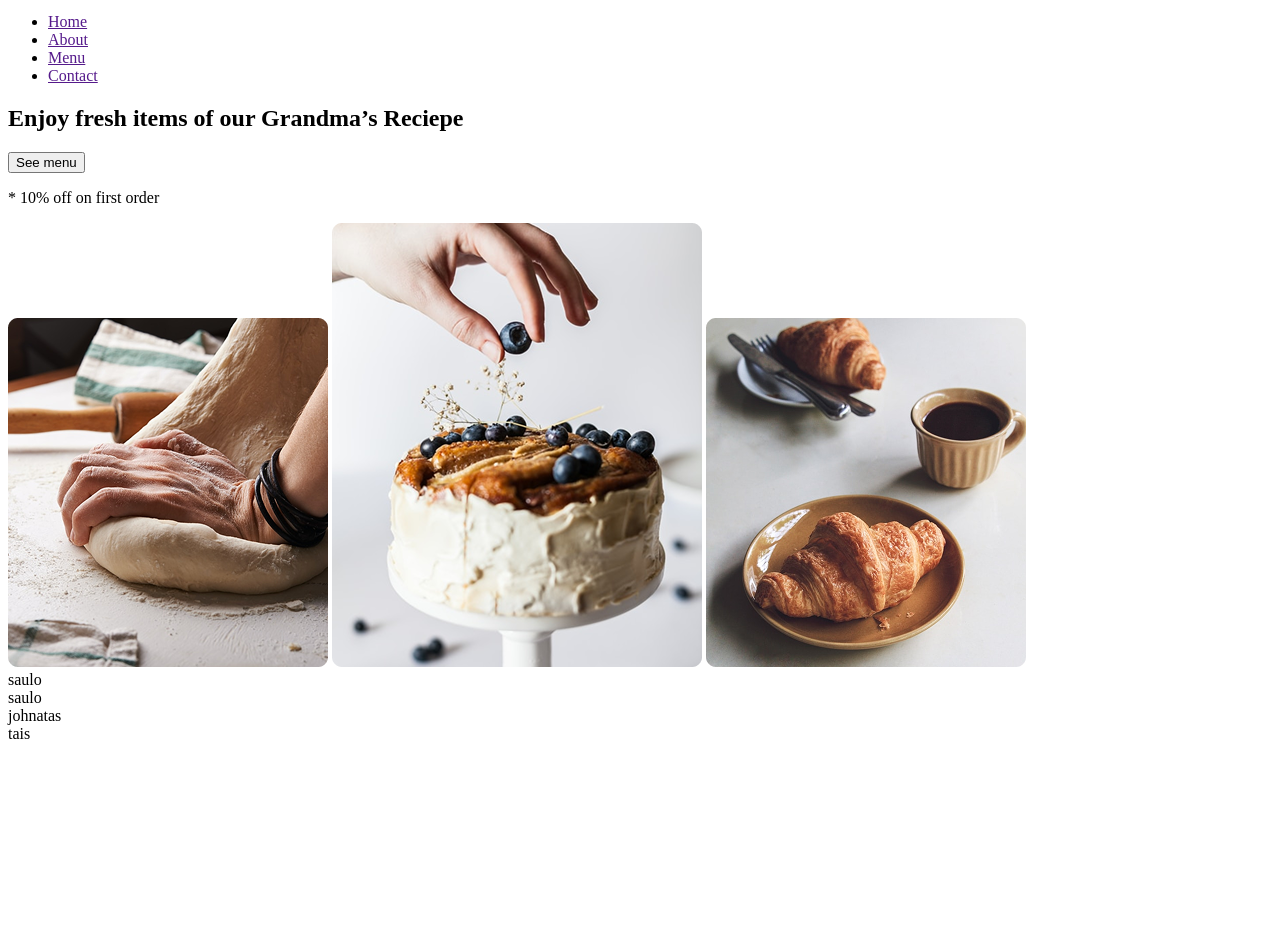
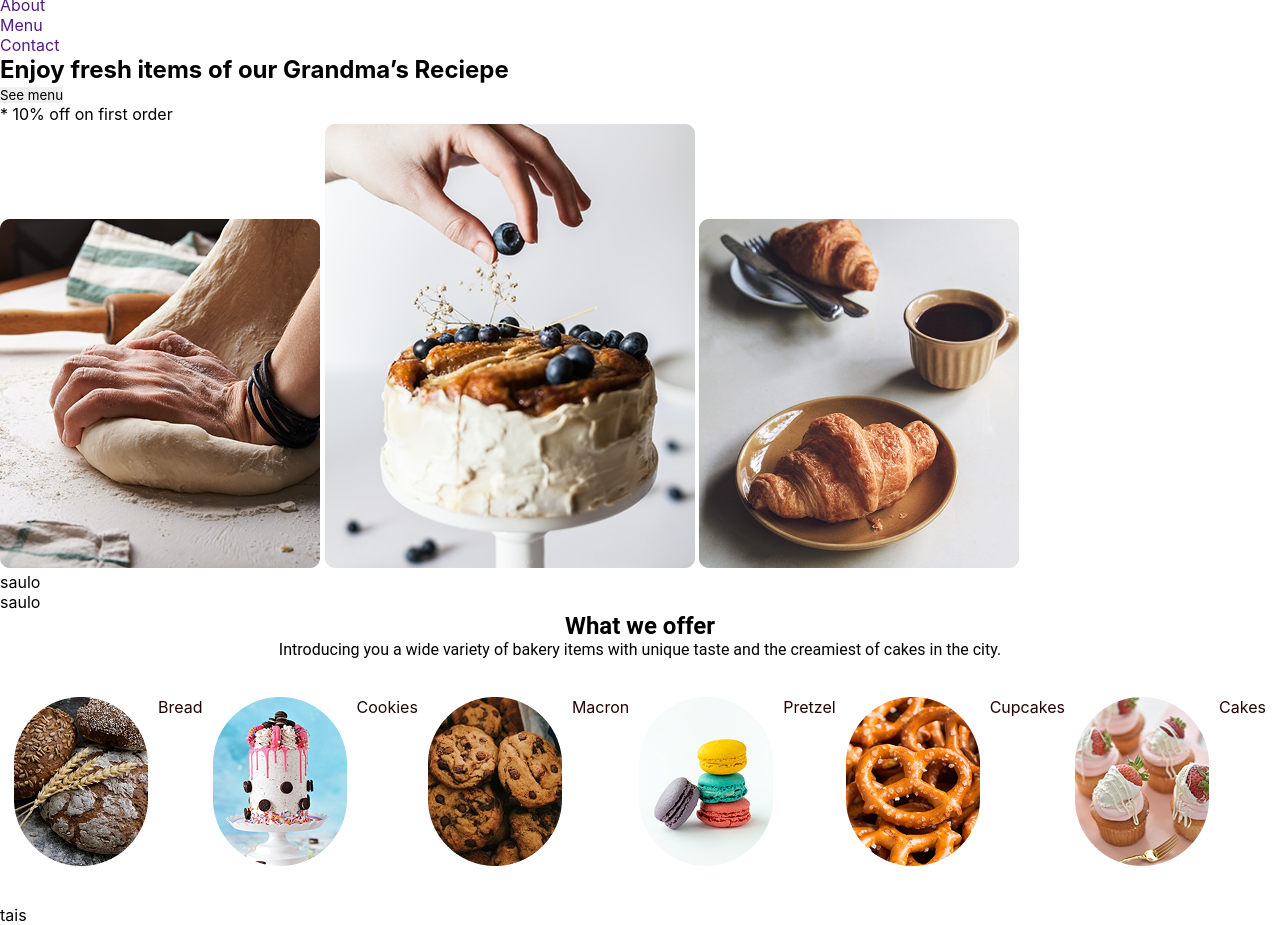
Before and after one commit to wullerbarros/workGTtailwind, a plain HTML site: page pages/index.html in a window 1280 px wide. Shown: the part 80-1005 px from the top of the page. Before the commit the page ends 831 px from the top, so only its background shows below. Drawn offline with Linux system fonts and the light colour scheme; files that its build step writes are made by us from their sources.

Commit message:
alteração section

```diff
--- a/pages/index.html
+++ b/pages/index.html
@@ -4,6 +4,7 @@
     <meta charset="UTF-8">
     <meta name="viewport" content="width=device-width, initial-scale=1.0">
     <title>Document</title>
+    <link rel="stylesheet" href="style.css">
 </head>
 <body>
     <header>
@@ -39,7 +40,24 @@
         </section>
 
         <section>
-            johnatas
+            <h1 class="título">What we offer</h1>
+        <nav>
+            <p class="texto">Introducing you a wide variety of bakery items with unique taste and the creamiest of cakes in the city.</p>
+        </nav>
+        <div class="img">
+            <img src="/imagens/Rectangle 2264.jpg" alt="">
+            <p>Bread</p>
+            <img src="/imagens/Rectangle 2265.jpg" alt="">
+            <p>Cookies</p>
+            <img src="/imagens/Rectangle 2266.jpg" alt="">
+            <p>Macron</p>
+            <img src="/imagens/Rectangle 2267.jpg" alt="">
+            <p>Pretzel</p>
+            <img src="/imagens/Rectangle 2268.jpg" alt="">
+            <p>Cupcakes</p>
+            <img src="/imagens/Rectangle 2269.jpg" alt="">
+            <p>Cakes</p>
+        </div>
         </section>
     </main>
     <footer>
--- /dev/null
+++ b/style.css
@@ -0,0 +1,39 @@
+* {
+    margin: 0;
+    padding: 0;
+    border: 0;
+    outline: 0;
+    box-sizing: border-box;
+    text-decoration: none;
+    font-family: "Inter", sans-serif;
+   }
+
+   .título {
+    text-align: center;
+    font-family: "Roboto", sans-serif;
+    font-optical-sizing: auto;
+    font-weight: <weight>;
+    font-style: normal;
+    font-variation-settings: "wdth" 100;
+    }
+
+   .texto{
+    text-align: center;
+    font-family: "Roboto", sans-serif;
+    font-optical-sizing: auto;
+    font-weight: <weight>;
+    font-style: normal;
+    justify-self: unset;
+    }
+
+   .img{
+    display: flex;
+    justify-content: center;
+    gap: 10px;
+    padding: 03%;
+   }
+    .img p {
+    color: rgb(34, 3, 3);
+
+
+   }
```
Also changed, not shown: imagens/Rectangle 2264.jpg (added), imagens/Rectangle 2265.jpg (added), imagens/Rectangle 2266.jpg (added), imagens/Rectangle 2267.jpg (added), imagens/Rectangle 2268.jpg (added), imagens/Rectangle 2269.jpg (added).
